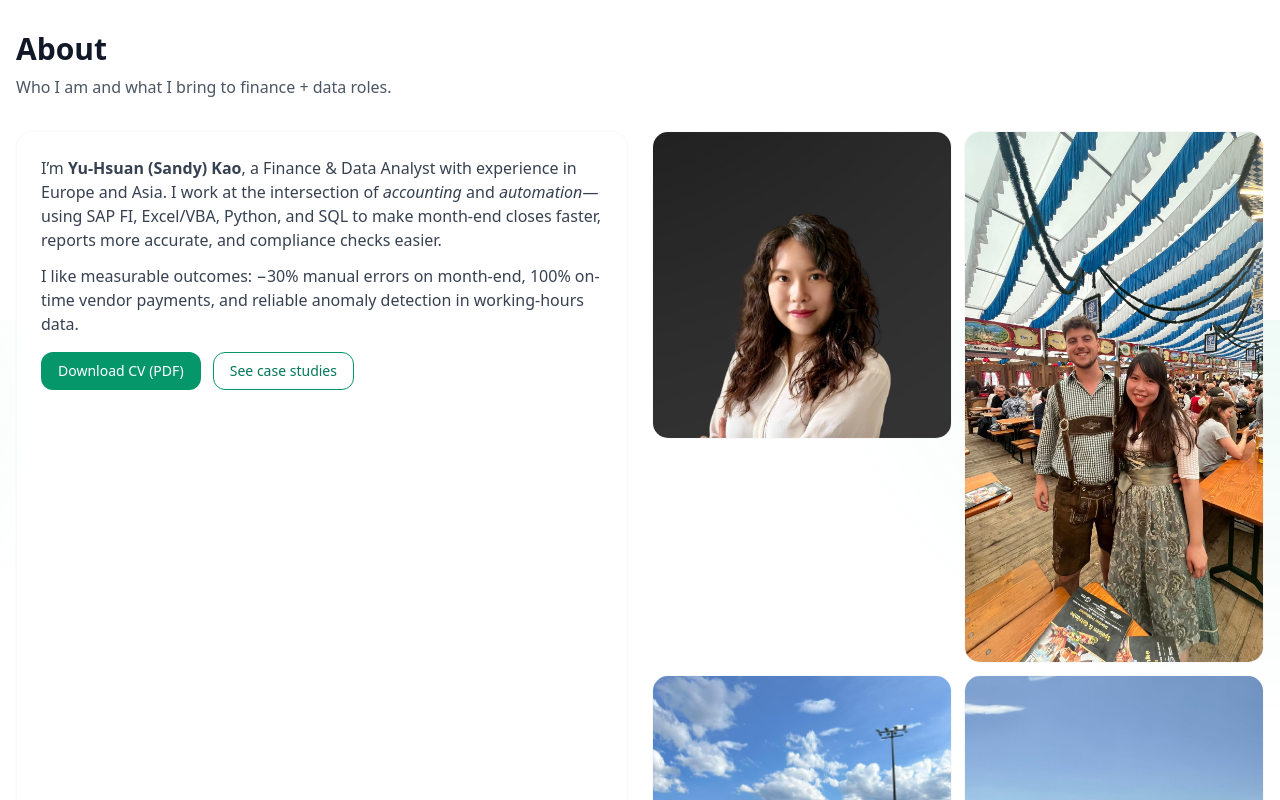
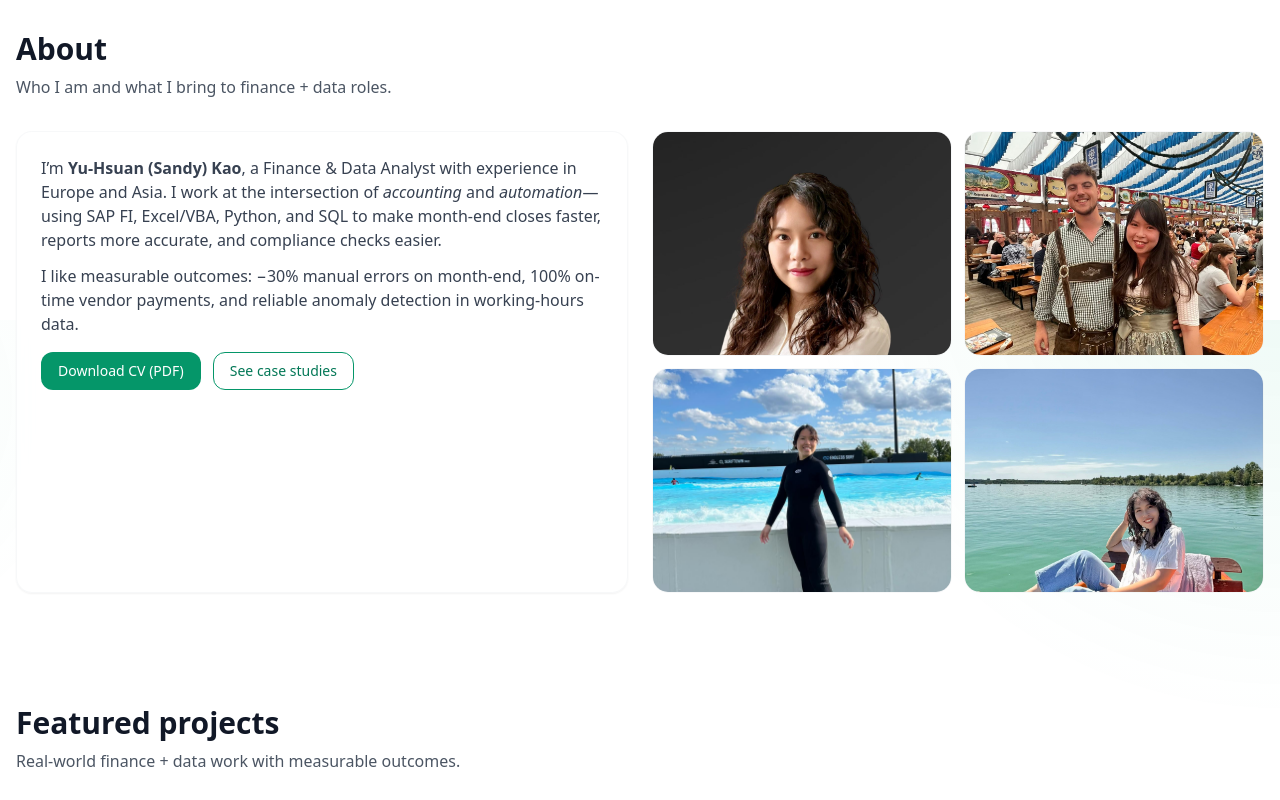
Before and after one commit to SandyKao0301/SandyKao, a Next.js app: page / in a window 1280 px wide. Shown: the part 480-1280 px from the top of the page. Built offline with nearby package versions, Linux system fonts and the light colour scheme.

Commit message:
Update page.tsx

```diff
--- a/app/page.tsx
+++ b/app/page.tsx
@@ -21,7 +21,8 @@ export default function Page() {
               Improved reporting accuracy and workflows, ensured compliance, and delivered precise financial analytics.
             </p>
             <div className="mt-6 flex flex-wrap gap-3">
-              <Link href="#projects" className="btn">View Projects</Link>
+              {/* Changed: green button now downloads CV */}
+              <a href={`${base}/assets/CV.pdf`} className="btn" download>Download CV</a>
               <Link href="/resume" className="btn-outline">Resume</Link>
               <a href={`${base}/assets/CV.pdf`} className="btn-outline" download>Download CV (PDF)</a>
             </div>
@@ -88,12 +89,40 @@ export default function Page() {
             </div>
           </div>
 
-          {/* Photos from /public/assets (case-sensitive) */}
+          {/* Photos — constrained to avoid stretching the section */}
           <div className="grid grid-cols-2 gap-3">
-            <img src={`${base}/assets/Sandy_portrait.jpg`} alt="Sandy Kao — professional headshot" className="rounded-2xl border border-gray-200/30 dark:border-gray-800/50" />
-            <img src={`${base}/assets/Octoberfest.jpg`} alt="Sandy with friends at Oktoberfest" className="rounded-2xl border border-gray-200/30 dark:border-gray-800/50" />
-            <img src={`${base}/assets/Surfing.jpg`} alt="Sandy surfing" className="rounded-2xl border border-gray-200/30 dark:border-gray-800/50" />
-            <img src={`${base}/assets/Lake.jpg`} alt="Sandy at the lake" className="rounded-2xl border border-gray-200/30 dark:border-gray-800/50" />
+            <div className="relative aspect-[4/3] overflow-hidden rounded-2xl border border-gray-200/30 dark:border-gray-800/50">
+              <img
+                src={`${base}/assets/Sandy_portrait.jpg`}
+                alt="Sandy Kao — professional headshot"
+                className="absolute inset-0 h-full w-full object-cover"
+                loading="lazy"
+              />
+            </div>
+            <div className="relative aspect-[4/3] overflow-hidden rounded-2xl border border-gray-200/30 dark:border-gray-800/50">
+              <img
+                src={`${base}/assets/Octoberfest.jpg`}
+                alt="Sandy with friends at Oktoberfest"
+                className="absolute inset-0 h-full w-full object-cover"
+                loading="lazy"
+              />
+            </div>
+            <div className="relative aspect-[4/3] overflow-hidden rounded-2xl border border-gray-200/30 dark:border-gray-800/50">
+              <img
+                src={`${base}/assets/Surfing.jpg`}
+                alt="Sandy surfing"
+                className="absolute inset-0 h-full w-full object-cover"
+                loading="lazy"
+              />
+            </div>
+            <div className="relative aspect-[4/3] overflow-hidden rounded-2xl border border-gray-200/30 dark:border-gray-800/50">
+              <img
+                src={`${base}/assets/Lake.jpg`}
+                alt="Sandy at the lake"
+                className="absolute inset-0 h-full w-full object-cover"
+                loading="lazy"
+              />
+            </div>
           </div>
         </div>
       </Section>
@@ -206,7 +235,7 @@ export default function Page() {
       </Section>
 
       {/* Interests */}
-      <Section title="Interests" subtitle="Padel, strength training, bouldering, running, swimming; travel, photography & video editing.">
+      <Section title="Interests">
         <div className="flex flex-wrap gap-2">
           {[
             { label: "Padel", emoji: "🎾" },
```
